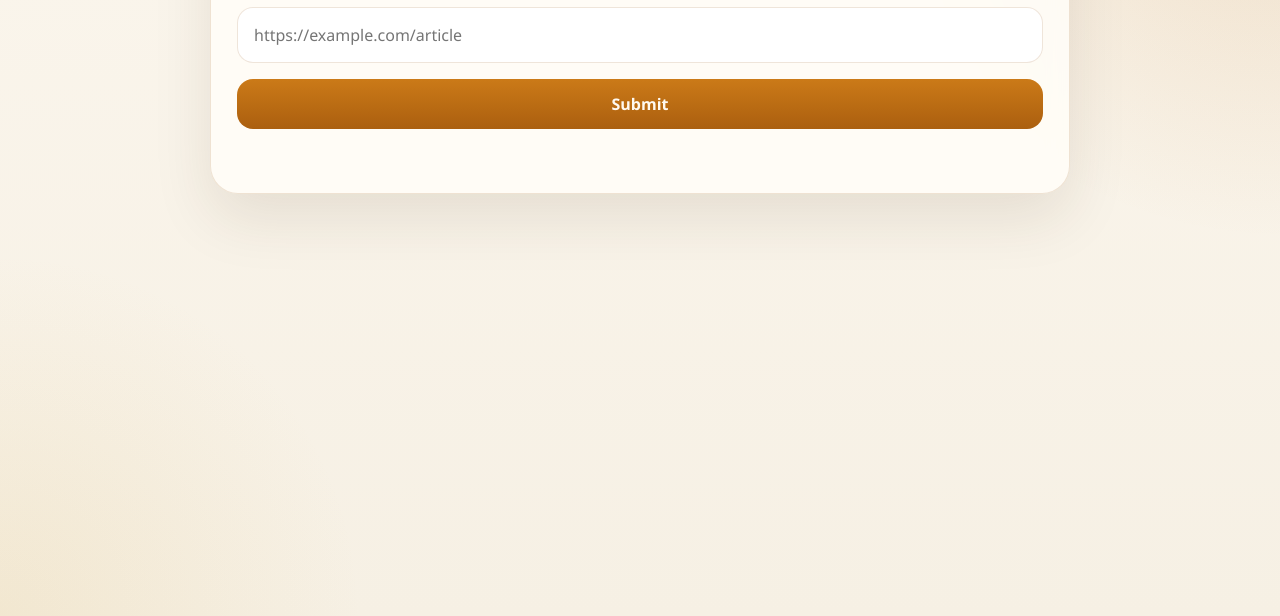
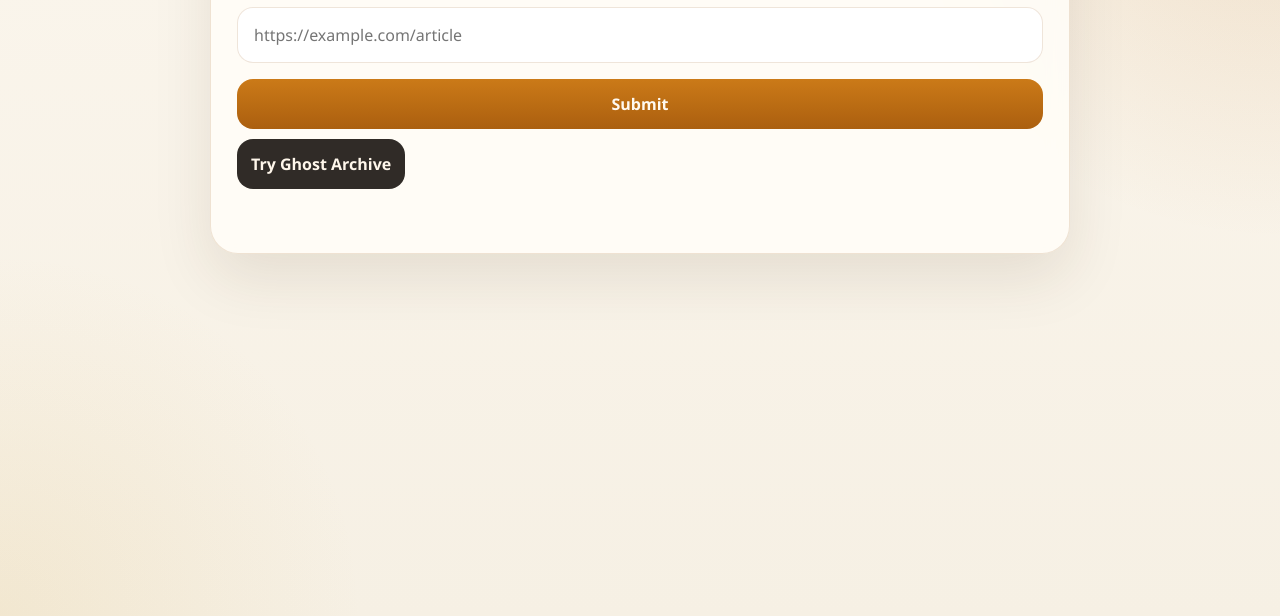
Before and after one commit to jourdan-code/archive-helper, a website: page index.html in a window 1280 px wide. Shown: the part 184-800 px from the top of the page. Drawn offline with Linux system fonts and the light colour scheme.

Commit message:
Add Ghost Archive button to Pages homepage

```diff
--- a/index.html
+++ b/index.html
@@ -27,6 +27,10 @@
           </div>
         </form>
 
+        <div class="fallback">
+          <button type="button" id="ghostFallback" class="secondary">Try Ghost Archive</button>
+        </div>
+
         <p id="status" class="status" aria-live="polite"></p>
       </section>
     </main>
```
